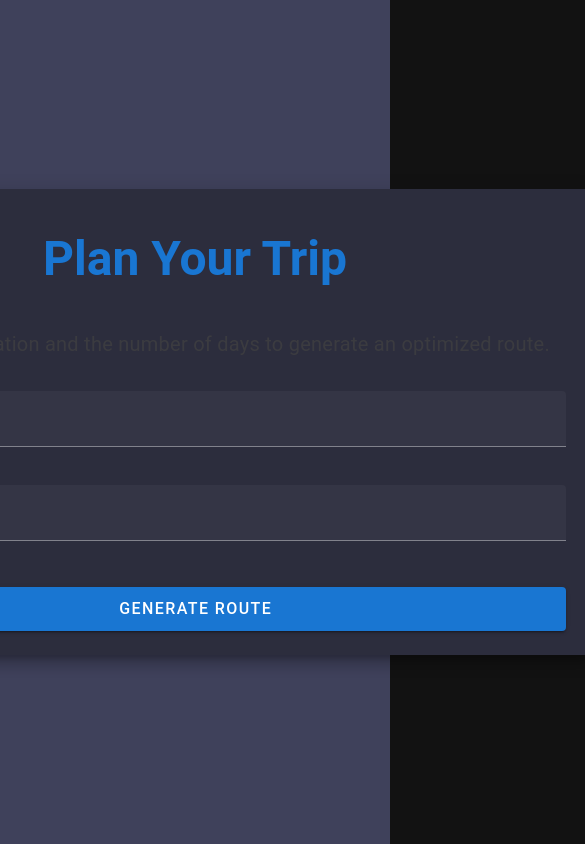
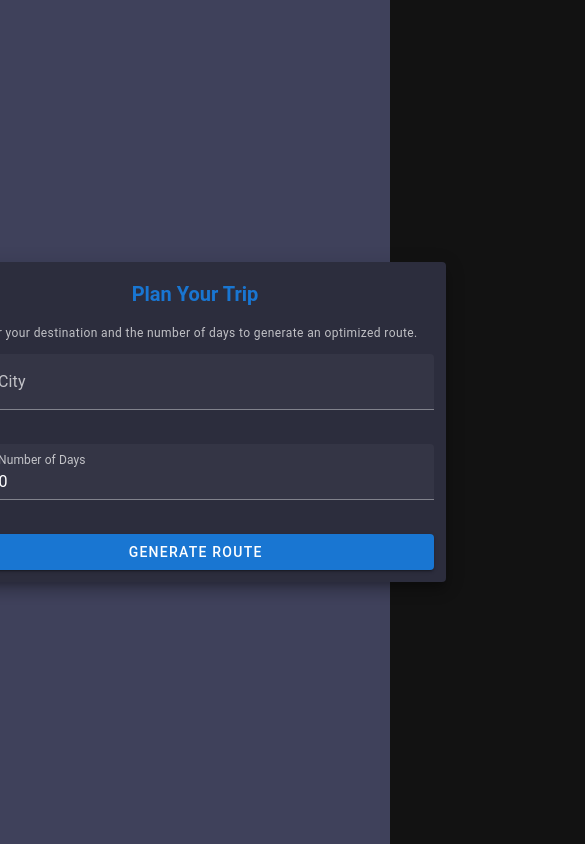
Before and after one commit to jaimemartinez-99/landPymarks, a Vue app in the folder frontend/pyMapper/: page /citySelector in a window 390 px wide. Shown: the whole page, 585 px wide, since content can reach past the window. Built offline with nearby package versions, Linux system fonts and the light colour scheme.

Commit message:
trying to make it responsive and font in white

```diff
--- a/frontend/pyMapper/src/pages/citySelector.vue
+++ b/frontend/pyMapper/src/pages/citySelector.vue
@@ -1,44 +1,54 @@
 <template>
   <v-container class="city-selector-container">
     <v-row justify="center" align="center">
-      <v-col cols="12" md="6">
-        <v-card class="pa-6" elevation="10">
-          <v-card-title class="text-h3 font-weight-bold text-center mb-6 text-primary">
+      <v-col cols="12" sm="8" md="6">
+        <v-card class="pa-3 pa-sm-4" elevation="10">
+          <!-- Title -->
+          <v-card-title class="text-h5 text-sm-h4 font-weight-bold text-center mb-3 mb-sm-4 text-primary">
             Plan Your Trip
           </v-card-title>
-          <v-card-subtitle class="text-h6 text-center mb-8 text-secondary">
+
+          <!-- Subtitle -->
+          <v-card-subtitle class="text-caption text-sm-subtitle-1 text-center mb-3 mb-sm-4 text-secondary">
             Enter your destination and the number of days to generate an optimized route.
           </v-card-subtitle>
+
+          <!-- Form -->
           <v-form @submit.prevent="generateRoute">
+            <!-- City Input -->
             <v-text-field
               v-model="city"
               label="City"
               required
               outlined
+              dense
               placeholder="Enter a city"
               prepend-inner-icon="mdi-city"
-              class="mb-4"
+              class="mb-3"
               background-color="surface"
               :disabled="loading"
             ></v-text-field>
 
+            <!-- Number of Days Input -->
             <v-text-field
               v-model="numberOfDays"
               label="Number of Days"
               type="number"
               required
               outlined
+              dense
               placeholder="Enter number of days"
               prepend-inner-icon="mdi-calendar"
-              class="mb-6"
+              class="mb-3 mb-sm-4"
               background-color="surface"
               :disabled="loading"
             ></v-text-field>
 
+            <!-- Generate Route Button -->
             <v-btn
               type="submit"
               color="primary"
-              size="large"
+              size="default"
               block
               @click="generateRoute"
               :disabled="loading"
@@ -49,7 +59,7 @@
                 <v-progress-circular
                   indeterminate
                   color="white"
-                  size="24"
+                  size="20"
                   class="ml-2"
                 ></v-progress-circular>
               </span>
@@ -102,8 +112,8 @@ const generateRoute = async () => {
 
 <style scoped>
 .city-selector-container {
-  padding-top: 100px;
-  padding-bottom: 100px;
+  padding-top: 20px;
+  padding-bottom: 20px;
   min-height: 100vh; /* Asegura que el fondo cubra toda la pantalla */
   display: flex;
   align-items: center;
@@ -115,6 +125,38 @@ const generateRoute = async () => {
 }
 
 .text-secondary {
-  color: #424242 !important; /* Color secundario de Vuetify */
+  color: #ffffff !important; /* Color secundario de Vuetify */
+}
+
+/* Adjustments for mobile devices */
+@media (max-width: 600px) {
+  .city-selector-container {
+    padding-top: 10px;
+    padding-bottom: 10px;
+    min-height: 100vh;
+  }
+
+  .v-card {
+    padding: 12px !important; /* Smaller padding for mobile */
+  }
+
+  .v-card-title {
+    font-size: 1.25rem !important; /* Smaller font size for mobile */
+    line-height: 1.2; /* Adjust line height for better readability */
+  }
+
+  .v-card-subtitle {
+    font-size: 0.75rem !important; /* Smaller font size for mobile */
+    line-height: 1.3; /* Adjust line height for better readability */
+  }
+
+  .v-text-field {
+    font-size: 0.875rem !important; /* Smaller font size for input fields */
+  }
+
+  .v-btn {
+    font-size: 0.875rem !important; /* Smaller font size for button */
+    padding: 6px 12px !important; /* Adjust button padding */
+  }
 }
 </style>
```
